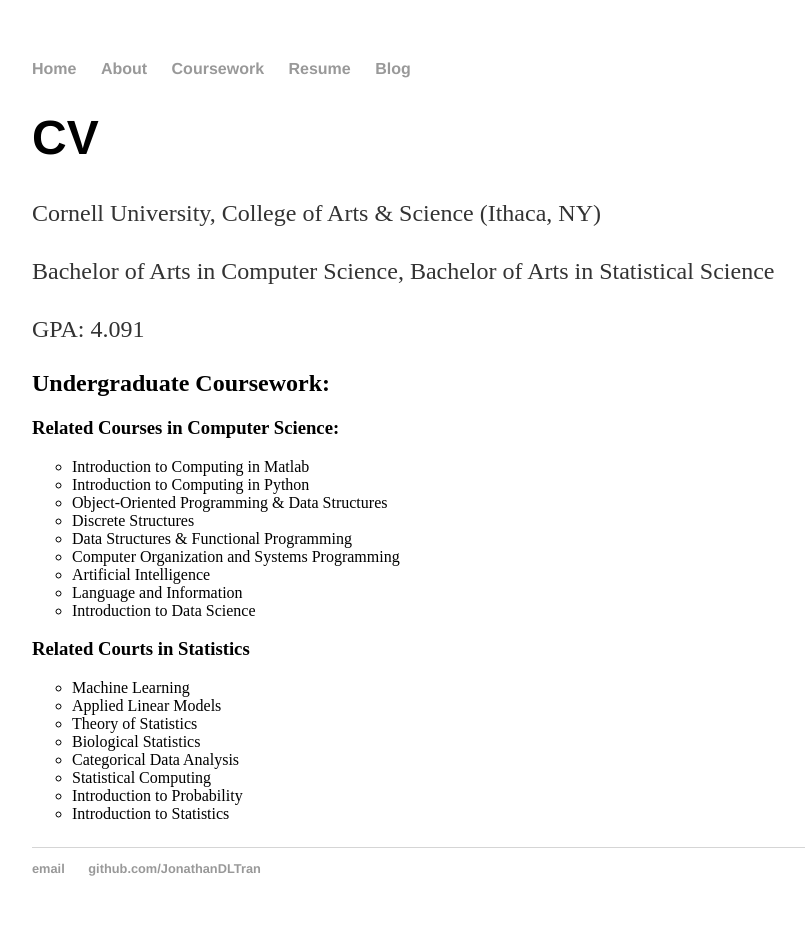
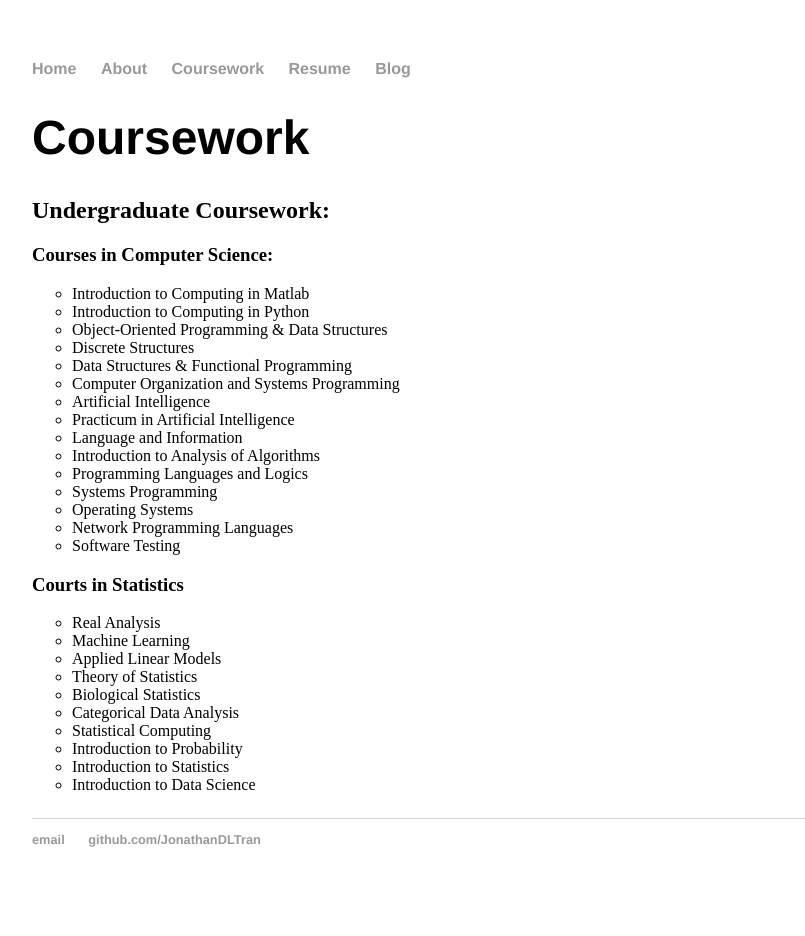
Before and after one commit to JonathanDLTran/JonathanDLTran.github.io, a Jekyll site: the page built from coursework/index.html, in a window 1280 px wide. Shown: the whole page, without its empty margins (160-965 px from the left). Built offline with Jekyll 4.4.1, drawn with Linux system fonts in a browser that asks for light colours; after the commit the page ends 907 px from its top, so only the background shows below that.

Commit message:
Update index.html

```diff
--- a/coursework/index.html
+++ b/coursework/index.html
@@ -3,16 +3,16 @@
 title: Jonathan Tran
 ---
 <div class="blurb">
-	<h1>CV</h1>
-	<p>Cornell University, College of Arts & Science (Ithaca, NY)</p>
-        <p>Bachelor of Arts in Computer Science, Bachelor of Arts in Statistical Science</p>
-        <p>GPA: 4.091</p>
+	<h1>Coursework</h1>
+<!-- 	<p>Cornell University (Ithaca, NY)</p>
+	<p>Master of Science in Computer Science, '23</p>
+        <p>Bachelor of Arts in Computer Science, Bachelor of Arts in Statistical Science, '21</p> -->
 </div><!-- /.blurb -->
 
 <div class="content">
 <p>
 <h2>Undergraduate Coursework: </h2>
-<h3><strong>Related Courses in Computer Science: </strong></h3>
+<h3><strong>Courses in Computer Science: </strong></h3>
 <ul style="list-style-type:circle;">
   <li>Introduction to Computing in Matlab</li>
   <li>Introduction to Computing in Python</li>
@@ -21,11 +21,18 @@
   <li>Data Structures & Functional Programming</li>
   <li>Computer Organization and Systems Programming</li>
   <li>Artificial Intelligence</li>
+  <li>Practicum in Artificial Intelligence</li>
   <li>Language and Information</li>
-  <li>Introduction to Data Science</li>
+  <li>Introduction to Analysis of Algorithms</li>
+  <li>Programming Languages and Logics</li>
+  <li>Systems Programming</li>
+  <li>Operating Systems</li>
+  <li>Network Programming Languages</li>
+  <li>Software Testing</li>
 </ul>
-<h3><strong>Related Courts in Statistics</strong></h3>
+<h3><strong>Courts in Statistics</strong></h3>
 <ul style="list-style-type:circle;">
+  <li>Real Analysis</li>
   <li>Machine Learning</li>
   <li>Applied Linear Models</li>
   <li>Theory of Statistics</li>
@@ -34,6 +41,7 @@
   <li>Statistical Computing</li>
   <li>Introduction to Probability</li>
   <li>Introduction to Statistics</li>
+  <li>Introduction to Data Science</li>
 </ul>
 </p>
 </div>
```
